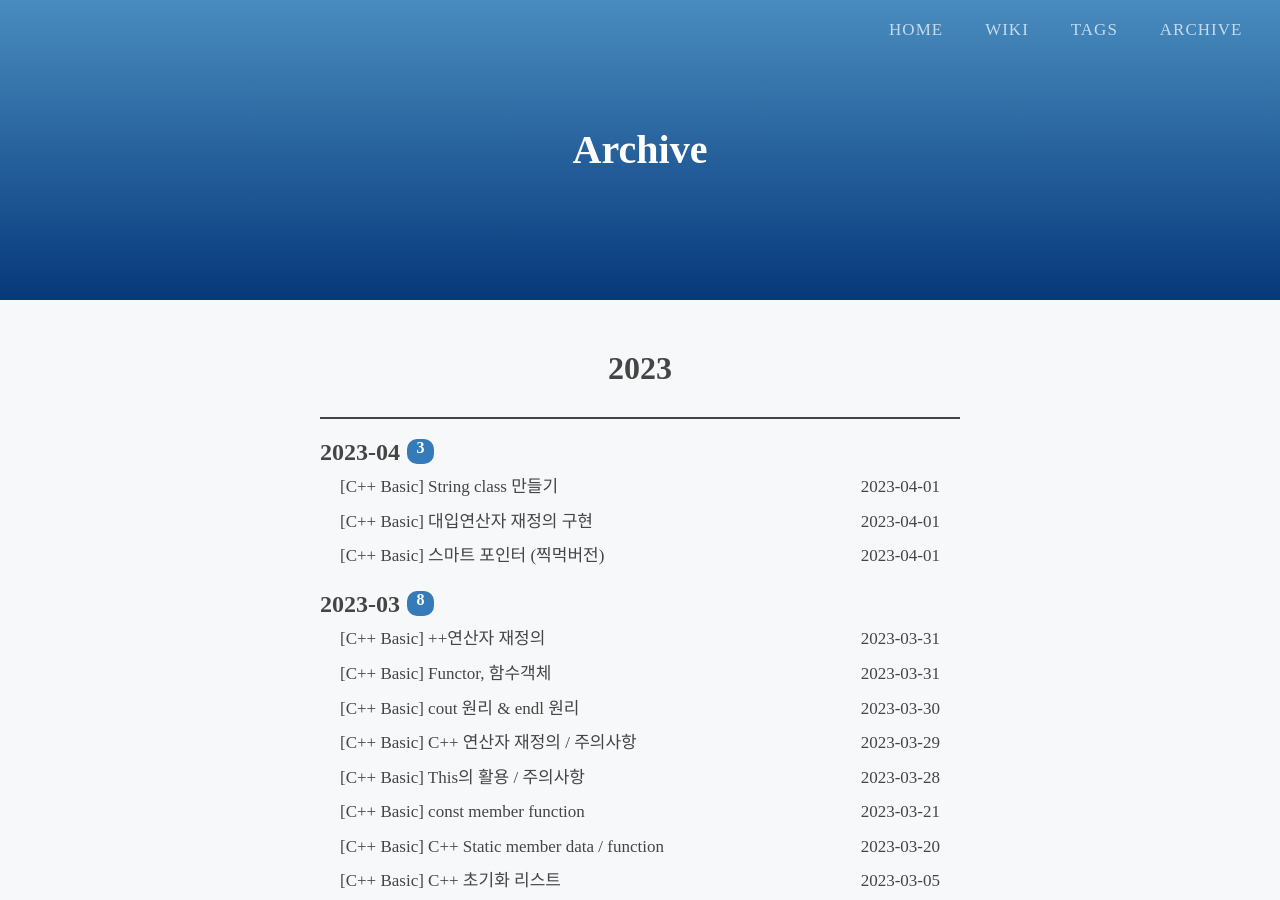
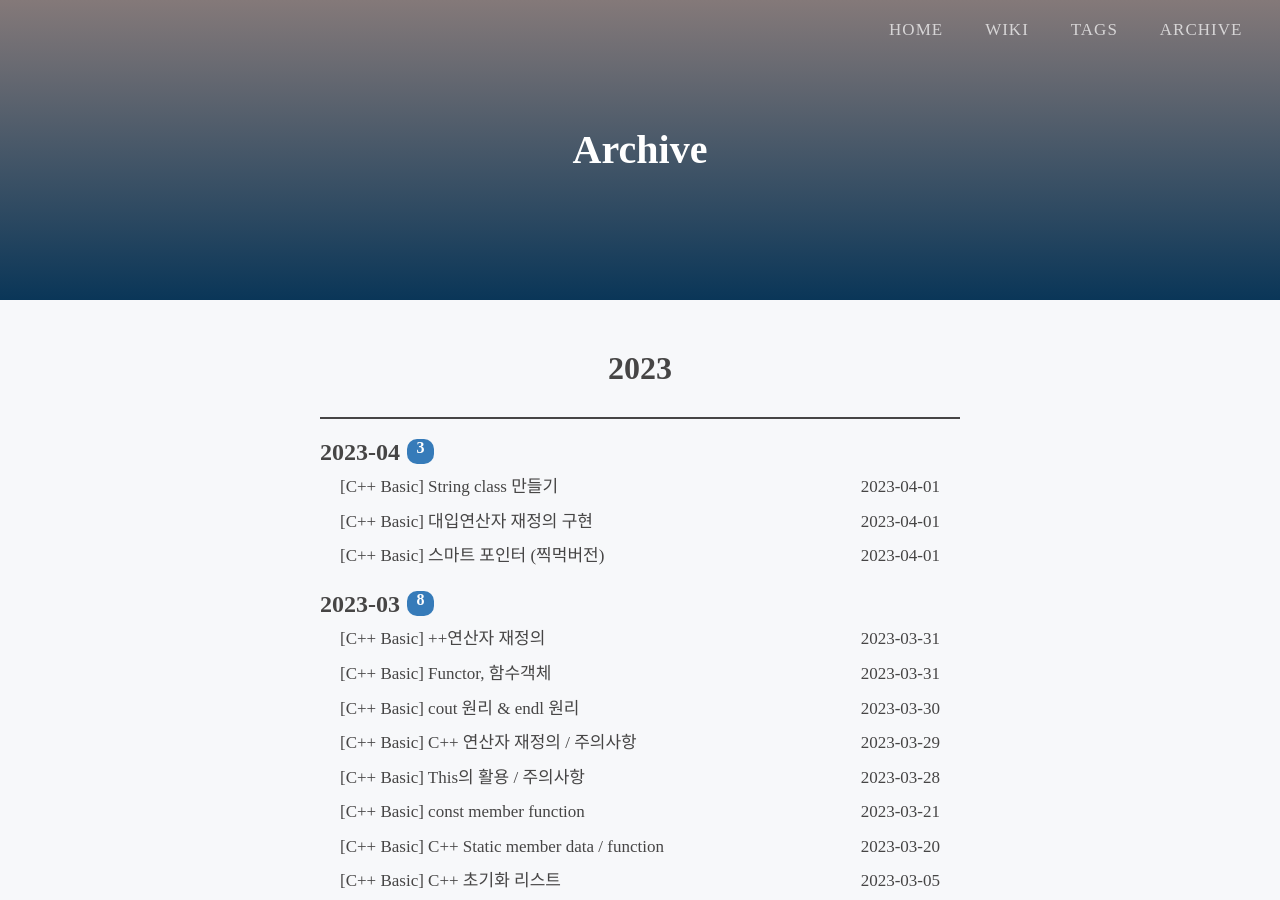
Before and after one commit to 0xd00d00/0xd00d00.github.io, a Jekyll site: the page built from archive.html, in a window 1280 px wide and 900 px high. Built offline with Jekyll 4.4.1, drawn with Linux system fonts in a browser that asks for light colours; nearby versions of some CDN libraries; some web fonts are replaced; a style sheet for code colours, icons or effects is not loaded.

Commit message:
위키 파비콘 수정

```diff
--- a/_includes/head.html
+++ b/_includes/head.html
@@ -19,7 +19,7 @@
     <link rel="stylesheet" href="{{ "/assets/css/share.min.css" | relative_url }}">
     <link rel="stylesheet" href="{{ "/assets/css/app.min.css" | relative_url }}">
     <link rel="stylesheet" href="{{ "/assets/css/wiki.css"| relative_url }}">
-		<link rel="shortcut icon" href="/assets/img/file.ico">
+		<link rel="shortcut icon" href="/assets/img/favicon.ico">
 
     <script src="https://cdn.staticfile.org/jquery/3.2.1/jquery.min.js"></script>
 </head>
--- a/_includes/wiki-head.html
+++ b/_includes/wiki-head.html
@@ -21,7 +21,7 @@
     <link rel="stylesheet" href="{{ "/assets/vendor/bootstrap/css/bootstrap.min.css" | relative_url }}">
 		<!-- this css is font awesome-->
     <link rel="stylesheet" href="/assets/css/all.min.css">
-	  <link rel="shortcut icon" href="/assets/img/file.ico" type="image/x-icon">
+	  <link rel="shortcut icon" href="/assets/img/favicon.ico" type="image/x-icon">
     <script src="https://cdn.staticfile.org/jquery/3.2.1/jquery.min.js"></script>
 
   <!-- applause button -->
--- a/_layouts/wikiIndex.html
+++ b/_layouts/wikiIndex.html
@@ -4,7 +4,7 @@
 ---
 
 {% include header.html %}
-<div class="g-banner wiki-banner " style="background :linear-gradient(#3c7fb3,#37485e);" data-theme="{{ site.theme-color }}">
+<div class="g-banner wiki-banner " style="background :linear-gradient(#0a3658,#847979);" data-theme="{{ site.theme-color }}">
     <div>
       <h2>개인 위키 페이지</h2>
       <!-- tagbar h3 꾸미기 -->
--- a/archive.html
+++ b/archive.html
@@ -5,7 +5,7 @@
 
 {% include header.html %}
 
-<div class="g-banner tags-banner " style="background :linear-gradient(#498cbf,#06387a);" data-theme="{{ site.theme-color }}">
+<div class="g-banner tags-banner " style="background :linear-gradient(#847979, #0a3658);" data-theme="{{ site.theme-color }}">
     <h2>Archive</h2>
 </div>
 
```
Also changed, not shown: _wiki/insurance.md (added, +10 -0 lines), _wiki/realty.md (added, +7 -0 lines), assets/img/favicon.ico.
